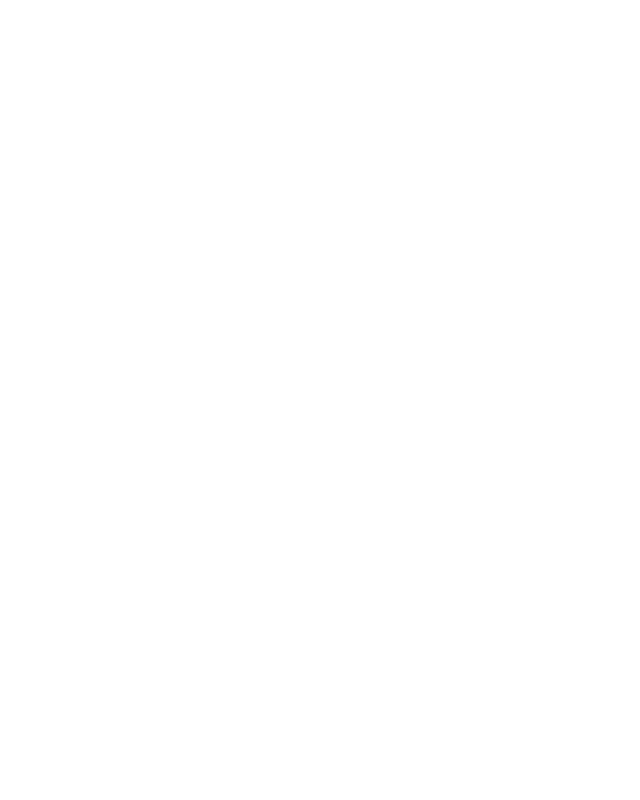
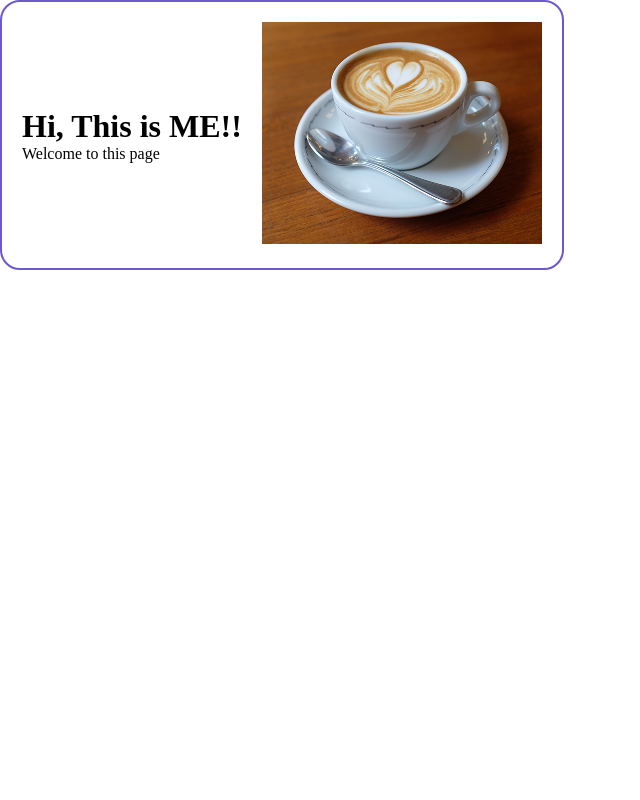
Before and after one commit to litundebata/Exp_Animation_Project, a React (Vite) app in the folder Exp_Anim_Project/: page / in a window 1280 px wide. Shown: the top 800 px of the page, without its empty margins (0-640 px from the left). Built offline with nearby package versions, Linux system fonts and the light colour scheme.

Commit message:
added a section in main branch

```diff
--- a/Exp_Anim_Project/src/App.jsx
+++ b/Exp_Anim_Project/src/App.jsx
@@ -7,6 +7,15 @@ function App() {
 
   return (
     <>
+      <div className="text-with-some-image">
+        <div className="text">
+          <h1>Hi, This is ME!!</h1>
+          <p>Welcome to this page</p>
+        </div>
+        <div className="image">
+          <img src={cappuccino} alt="cappuccino" />
+        </div>
+      </div>
       <div className="container">
         <div className="card">
           <div className="card-img">
--- a/Exp_Anim_Project/src/App.scss
+++ b/Exp_Anim_Project/src/App.scss
@@ -4,9 +4,18 @@
     box-sizing: border-box;
 }
 
+.text-with-some-image{
+    display: flex;
+    border: 2px solid slateblue;
+    width: fit-content;
+    padding: 20px;
+    border-radius: 20px;
+    align-items: center;
+    gap: 20px;
+}
 .container {
     // border: 2px solid red;
-    margin-top: 1000px;
+    margin-top: 700px;
     margin-bottom: 1000px;
     display: flex;
     gap: 30px;
```
